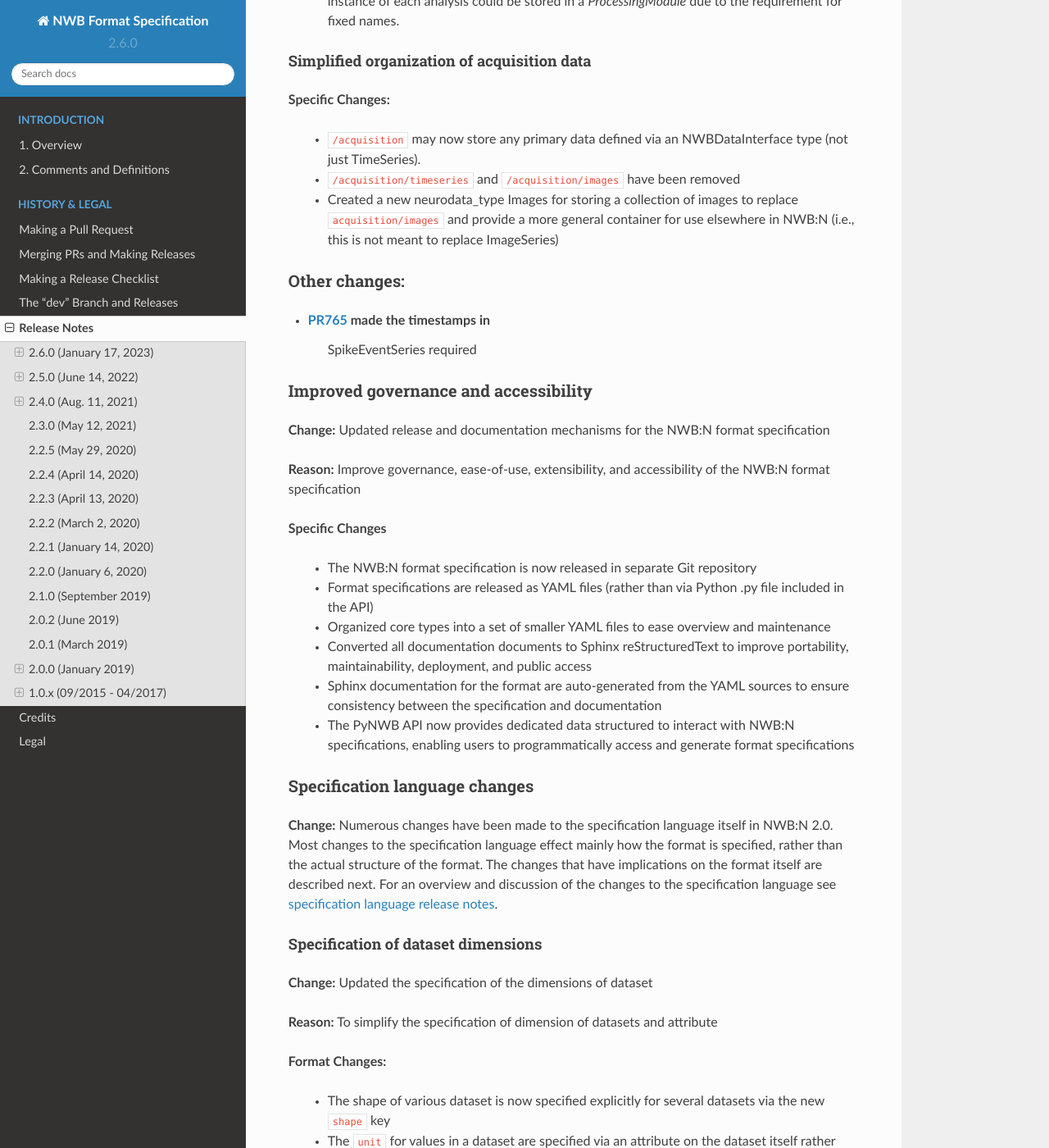
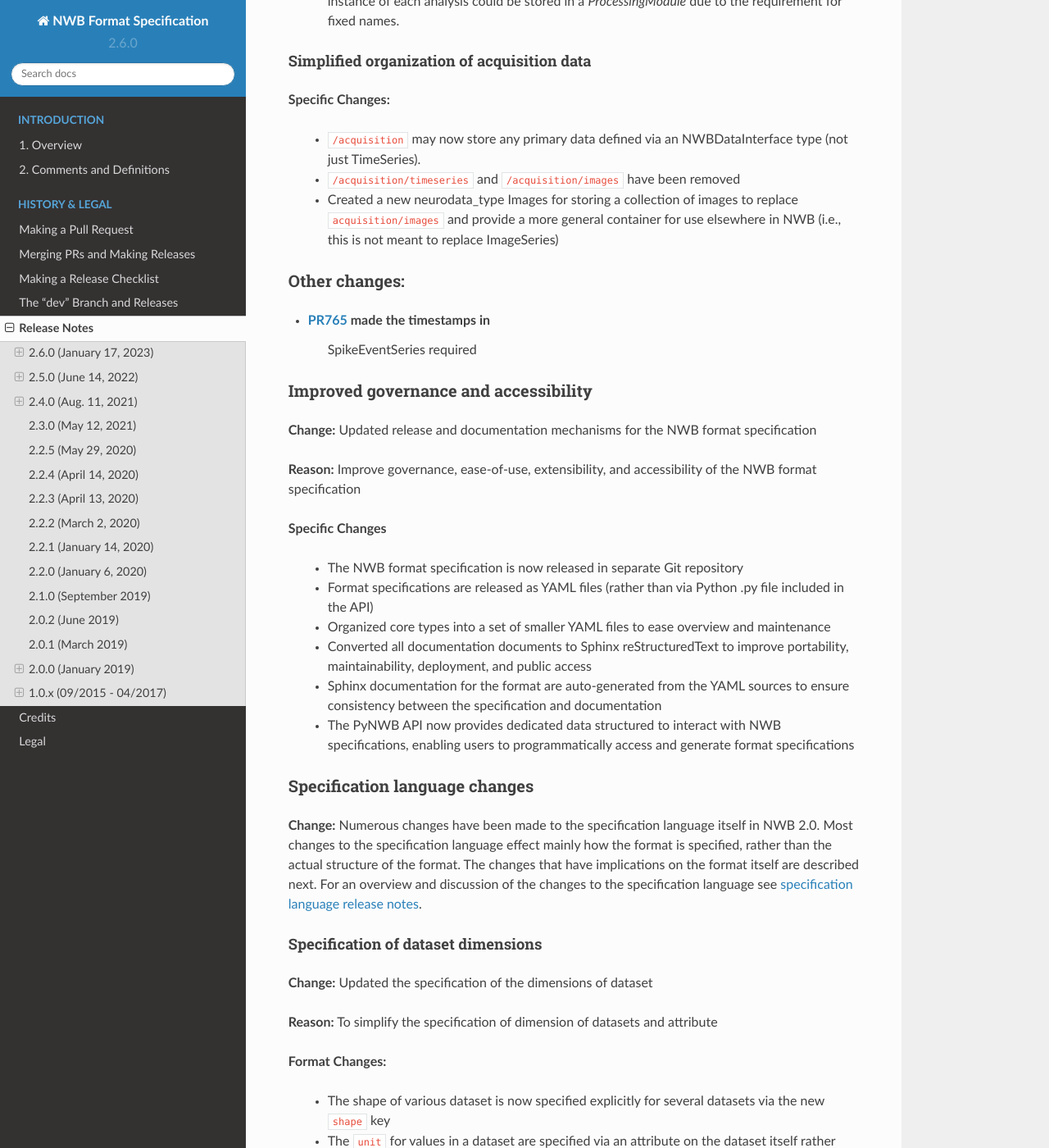
Before and after one commit to NeurodataWithoutBorders/nwb-schema, a Sphinx documentation site: the page built from docs/format/source/format_release_notes.rst, in a window 1280 px wide and 1400 px high, scrolled down 23070 px. Shown: the whole window at 82% size. Built offline with Sphinx 7.4.7 and the Read the Docs theme 2.0.0, drawn with Linux system fonts in a browser that asks for light colours; some of the changed text lies outside the part shown.

Commit message:
change all mentions of NWB:N to NWB (#541)

```diff
--- a/docs/format/source/credits.rst
+++ b/docs/format/source/credits.rst
@@ -18,11 +18,11 @@
 Documentation for Version 2 of the NWB format and later have been created by
 Oliver Ruebel and Andrew Tritt et al. in collaboration with the NWB community.
 
-NWB:N: Version 1.0.x and earlier
+NWB: Version 1.0.x and earlier
 --------------------------------
 
 Version 1.0.5g (and earlier) of the NWB file format were created by Jeff Teeters et al. as
-part of the first NWB pilot project. The documents for NWB:N 2 have been adopted from the
+part of the first NWB pilot project. The documents for NWB 2 have been adopted from the
 final version of format docs released by the original NWB pilot project.
 
 
--- a/docs/format/source/format_release_notes.rst
+++ b/docs/format/source/format_release_notes.rst
@@ -281,7 +281,7 @@
   - NWB is cumbersome as a format for day-to-day work. There is a lot of overheard to save one-off analysis results to an NWB file. To save new datasets, a user has write an extension. This is a lot of work for a result that may just be tossed out.
   - "scratch" is now an optional top-level group under NWBFile that can hold NWBContainer groups and ScratchData datasets
   - The scratch space is explicitly for non-standardized data that is not intended for reuse
-    by others. Standard NWB:N types, and extensions if required, should always be used for any data that you
+    by others. Standard NWB types, and extensions if required, should always be used for any data that you
     intend to share. As such, published data should not include scratch data and a user should be able
     to ignore any data stored in scratch to use a file.
   - See https://github.com/NeurodataWithoutBorders/nwb-schema/issues/286 for details
@@ -338,13 +338,13 @@
 **Specific Changes**
 
     * :ref:`NWBContainer <sec-NWBContainer>` defines a common base type for all Groups with a ``neurodata_type`` and
-      is now the base type of all main data group types in the NWB:N format,
+      is now the base type of all main data group types in the NWB format,
       including :ref:`TimeSeries <sec-TimeSeries>`. This also means that all group types now inherit the required
       ``help`` and ``source`` attribute from ``NWBContainer``. A number of neurodata_types have been updated
       to add the missing ``help`` (see
       https://github.com/NeurodataWithoutBorders/nwb-schema/pull/37/files for details)
     * :ref:`NWBDataInterface <sec-NWBDataInterface>` extends :ref:`NWBContainer <sec-NWBContainer>` and replaces
-      ``Interface`` from NWB:N 1.x. It has been renamed to ease intuition. :ref:`NWBDataInterface <sec-NWBDataInterface>`
+      ``Interface`` from NWB 1.x. It has been renamed to ease intuition. :ref:`NWBDataInterface <sec-NWBDataInterface>`
       serves as base type for primary data (e.g., experimental or analysis data) and is used to
       distinguish in the schema between non-metadata data containers and metadata containers.
       (see https://github.com/NeurodataWithoutBorders/nwb-schema/pull/116/files for details)
@@ -371,7 +371,7 @@
       rows via region-references to a single dataset (e.g., a set of electrodes), 2) make it
       easy to add rows by appending to a single dataset, 3) make it easy to read individual rows
       of a table (but require reading the full table to extract the data of a single column).
-      Row-based tables are used to simplify, e.g., the organization of electrode-metadata in NWB:N 2 (see above).
+      Row-based tables are used to simplify, e.g., the organization of electrode-metadata in NWB 2 (see above).
       (See the `specification language release notes <http://schema-language.readthedocs.io/en/latest/specification_language_release_notes.html#release-notes>`_
       for details about the addition of compound data types in the schema).
 
@@ -390,7 +390,7 @@
 
       * *Referencing rows in column-based tables:*  As :ref:`DynamicTable <sec-DynamicTable>` consist of multiple
         datasets (compared to row-based tables which consists of a single 1D dataset with a compound datatype)
-        is not possible to reference a set of rows with a single region reference. To address this issue, NWB:N defines
+        is not possible to reference a set of rows with a single region reference. To address this issue, NWB defines
         :ref:`DynamicTableRegion <sec-DynamicTableRegion>` (added later in `PR634 (PyNWB) <https://github.com/NeurodataWithoutBorders/pynwb/pull/634>`_)
         dataset type, which stores a list of integer indices (row index) and also has an attribute ``table`` with
         the object reference to the corresponding :ref:`DynamicTable <sec-DynamicTable>`.
@@ -555,21 +555,21 @@
   to produce the ROIs.
 * **Support 3D ROIs:** Allow users to add 3D ROIs collected from a multi-plane image.
 
-**Changes:** The main types for storing ROIs in NWB:N 2 are  :ref:`ImageSegmentation <sec-ImageSegmentation>`
+**Changes:** The main types for storing ROIs in NWB 2 are  :ref:`ImageSegmentation <sec-ImageSegmentation>`
 which stores 0 or more  :ref:`PlaneSegmentation <sec-PlaneSegmentation>`. :ref:`PlaneSegmentation <sec-PlaneSegmentation>`
 is a :ref:`DynamicTable <sec-DynamicTable>` for managing image segmentation results of a specific imaging plane.
 The ROIs are referenced by :ref:`RoiResponseSeries <sec-RoiResponseSeries>` which stores the ROI responses over an
-imaging plane. During the development of NWB:N 2 the management of ROIs has been improved several times. Here we
+imaging plane. During the development of NWB 2 the management of ROIs has been improved several times. Here we
 outline the main changes (several of which were ultimately merged together in the
 :ref:`PlaneSegmentation <sec-PlaneSegmentation>` type).
 
 
-1. Added neurodata_type  ``ImageMasks`` replacing ``ROI.img_mask`` (from NWB:N 1.x) with
+1. Added neurodata_type  ``ImageMasks`` replacing ``ROI.img_mask`` (from NWB 1.x) with
    **(a)** a 3D dataset with shape [num_rois, num_x_pixels, num_y_pixels] (i.e. an array of planar image masks) or
    **(b)** a 4D dataset with shape [num_rois, num_x_pixels, num_y_pixels, num_z_pixels] (i.e. an array of volumetric image masks)
    ``ImageMasks`` was subsequently merged with :ref:`PlaneSegmentation <sec-PlaneSegmentation>`
    and is represented by the :ref:`VectorData <sec-VectorData>` table column ``image_mask`` in the table.
-2. Added neurodata_type ``PixelMasks`` which replaces ROI.pix_mask/ROI.pix_mask_weight (from NWB:N 1.x)
+2. Added neurodata_type ``PixelMasks`` which replaces ROI.pix_mask/ROI.pix_mask_weight (from NWB 1.x)
    with a table that has columns “x”, “y”, and “weight” (i.e. combining ROI.pix_mask and ROI.pix_mask_weight
    into a single table).  ``PixelMasks`` was subsequently merged with :ref:`PlaneSegmentation <sec-PlaneSegmentation>`
    and is represented by the :ref:`VectorData <sec-VectorData>` dataset ``pixel__mask`` that is referenced from the table
@@ -581,7 +581,7 @@
 4. Added neurodata_type ``ROITable`` which defines a table  for storing references to the image mask
    and pixel mask for each ROI (see item 1,2). The ``ROITable`` type was subsequently merged with the
    :ref:`PlaneSegmentation <sec-PlaneSegmentation>`  type and as such does no longer appear as a separate type in the
-   NWB:N 2 schema but :ref:`PlaneSegmentation <sec-PlaneSegmentation>` takes the function of ``ROITable``.
+   NWB 2 schema but :ref:`PlaneSegmentation <sec-PlaneSegmentation>` takes the function of ``ROITable``.
 5. Added neurodata_type ``ROITableRegion`` for referencing a subset of elements in an ROITable. Subsequently
    ``ROITableRegion`` has been replaced by :ref:`DynamicTableRegion <sec-DynamicTableRegion>` as the ``ROITable``
    changed to a :ref:`DynamicTable <sec-DynamicTable>` and was merged with
@@ -620,17 +620,17 @@
 Improved storage of unit-based data
 """""""""""""""""""""""""""""""""""
 
-In NWB:N 1.0.x data about spike units was stored across a number of different neurodata_types, specifically
+In NWB 1.0.x data about spike units was stored across a number of different neurodata_types, specifically
 ``UnitTimes``, ``ClusterWaveforms``, and ``Clustering``. This structure had several critical shortcomings,
-which were addressed in three main phases during the development of NWB:N 2.
+which were addressed in three main phases during the development of NWB 2.
 
-**Problem 1: Efficiency:** In NWB:N 1.x each unit was stored as a separate group ``unit_n`` containing the ``times``
+**Problem 1: Efficiency:** In NWB 1.x each unit was stored as a separate group ``unit_n`` containing the ``times``
 and ``unit_description`` for unit with index ``n``. In cases where users have a very large number of units, this
 was problematic with regard to performance. To address this challenge ``UnitTimes`` has been
-restructured in NWB:N 2 to use the new :ref:`VectorData <sec-VectorData>` ,
+restructured in NWB 2 to use the new :ref:`VectorData <sec-VectorData>` ,
 :ref:`VectorIndex <sec-VectorIndex>`, :ref:`ElementIdentifiers <sec-ElementIdentifiers>` data structures
-(see :ref:`sec-rn-vectordata-nwb2`).Specifically, NWB:N 2 replaced ``unit_n`` (from NWB:N 1.x, also referred to
-by neurodata_type ``SpikeUnit`` in NWB:N 2beta) groups in ``UnitTimes``  with the following data:
+(see :ref:`sec-rn-vectordata-nwb2`).Specifically, NWB 2 replaced ``unit_n`` (from NWB 1.x, also referred to
+by neurodata_type ``SpikeUnit`` in NWB 2beta) groups in ``UnitTimes``  with the following data:
 
     * ``unit_ids`` : :ref:`ElementIdentifiers <sec-ElementIdentifiers>` dataset for storing unique ids for each element
     * ``spike_times_index``: :ref:`VectorIndex <sec-VectorIndex>` dataset with region references into the spike times dataset
@@ -651,7 +651,7 @@
    and :ref:`ElementIdentifiers <sec-ElementIdentifiers>` (``unit_ids``) data structures.
 
 **Problem 2: Dynamic Metadata:** Users indicated that it was not easy to store user-defined  metadata about units.
-To address this challenge, NWB:N 2 added an optional top-level group ``units/`` (which was subsequently moved to
+To address this challenge, NWB 2 added an optional top-level group ``units/`` (which was subsequently moved to
 ``/intervals/units``)  which is a :ref:`DynamicTable <sec-DynamicTable>`
 with ``id`` and ``description`` columns and optional additional user-defined table columns.
 See `PR597 on PyNWB <https://github.com/NeurodataWithoutBorders/pynwb/pull/597>`_ for detailed code changes. See
@@ -661,7 +661,7 @@
 
 **Problem 3: Usability:** Finally, users found that storing unit data was
 challenging due to the fact that the information was distributed across a number of different
-types. To address this challenge, NWB:N 2.0 integrates ``UnitTimes``, ``ClusterWaveforms``, and ``Clustering`` (deprecated)
+types. To address this challenge, NWB 2.0 integrates ``UnitTimes``, ``ClusterWaveforms``, and ``Clustering`` (deprecated)
 into the new column-based table ``units/`` (i.e., ``intervals/units``) (which still uses the optimized vector data
 storage to efficiently store spike times). See for discussions and
 `I674 on PyNWB <https://github.com/NeurodataWithoutBorders/pynwb/issues/674>`_
@@ -670,13 +670,13 @@
 
 
 Together these changes have resulted in the following improved structure for storing unit data and metadata in
-NWB:N 2.0.
+NWB 2.0.
 
 .. figure:: figures/unit_times_refactor_nwb2_release_notesV2_Part2.*
    :width: 100%
    :alt: Spiking units data structure overview
 
-   Overview of the data structure for storing spiking unit data and metadata in NWB:N 2.0.
+   Overview of the data structure for storing spiking unit data and metadata in NWB 2.0.
 
 In addition to ``spike_times``, the units table includes the following optional columns:
    - ``obs_intervals``: intervals indicating the time intervals over which this unit was recorded.
@@ -693,7 +693,7 @@
 
 **Reason:** In Icephys it is common to have sweeps (i.e., a group of PatchClampSeries belonging together, were up
 to two TimeSeries are from one electrode, including other TimeSeries not related to an electrode (aka TTL channels)).
-NWB:N 1.0.x did not support the concept of sweeps, so it was not possible to link different TimeSeries for sweeps.
+NWB 1.0.x did not support the concept of sweeps, so it was not possible to link different TimeSeries for sweeps.
 The goal of this change is to allow users to find the TimeSeries which are from one sweep without having to iterate
 over all present TimeSeries.
 
@@ -708,7 +708,7 @@
 Improved specification of reference time stamp(s)
 ^^^^^^^^^^^^^^^^^^^^^^^^^^^^^^^^^^^^^^^^^^^^^^^^^
 
-To improve the specification of reference time, NWB:N adopts ISO8061 for storing datetimes and adds
+To improve the specification of reference time, NWB adopts ISO8061 for storing datetimes and adds
 ``timestamps_reference_time`` as explicit zero for all timestamps in addition to the ``session_start_time``.
 
 Improve standardization of reference time specification using ISO8061
@@ -753,9 +753,9 @@
 TimeSeries that the Epoch applies to was stored as a single group. This structure is inefficient for storing
 large numbers of Epochs.
 
-**Format Changes:** In NWB:N 2 epochs are stored via a :ref:`TimeIntervals <sec-TimeIntervals>` table (i.e., a
+**Format Changes:** In NWB 2 epochs are stored via a :ref:`TimeIntervals <sec-TimeIntervals>` table (i.e., a
 :ref:`DynamicTable <sec-DynamicTable>` for storing time intervals) that is stored in the group ``/intervals/epochs``.
-Over the course of the development of NWB:N 2 the epoch storage has been refined in several phases:
+Over the course of the development of NWB 2 the epoch storage has been refined in several phases:
 
    - First, we create a new neurodata_type ``Epochs`` which was included in :ref:`NWBFile <sec-NWBFile>` as the group
      ``epochs``. This simplified the extension of the epochs structure. ``/epochs`` at that point contained a
@@ -781,7 +781,7 @@
 
 **Change:** Add dedicated concept for storing trial data.
 
-**Reason:** Users indicated that it was not easy to store trial data in NWB:N 1.x.
+**Reason:** Users indicated that it was not easy to store trial data in NWB 1.x.
 
 **Format Changes:** Added optional group ``/intervals/trials/`` which is a :ref:`DynamicTable <sec-DynamicTable>`
 with ``id``, ``start_time``, and ``stop_time`` columns and optional additional user-defined table columns.
@@ -821,7 +821,7 @@
 
 **Change** Replace implicit links with explicit soft-links to the corresponding HDF5 objects where possible, i.e.,
 use explicit HDF5 mechanisms for expressing basic links between data rather than implicit ones that require
-users/developers to know how to use the specific data. In addition to links, NWB:N 2 adds support for object-
+users/developers to know how to use the specific data. In addition to links, NWB 2 adds support for object-
 and region references, enabling the creation of datasets (i.e., arrays) that store links to other data objects
 (groups or datasets) or regions (i.e., subsets) of datasets.
 
@@ -846,7 +846,7 @@
     - Integer array dataset ``electrode_idx`` of ``<ElectricalSeries>`` is now a dataset ``electrodes`` of type
       :ref:`DynamicTableRegion <sec-DynamicTableRegion>` pointing to a region of the ``ElectrodeTable`` stored in ``/general/extracellular_ephys/electrodes``.
     - Text dataset ``/general/extracellular_ephys/<electrode_group_X>/device`` is now a link ``<ElectrodeGroup>/device``
-    - The Epochs , Unit, Trial and other dynamic tables in NWB:N 2 also support (and use) region and object references
+    - The Epochs , Unit, Trial and other dynamic tables in NWB 2 also support (and use) region and object references
       to explicitly reference other data (e.g., vector data as part of the unit tables).
 
 
@@ -950,13 +950,13 @@
 
 **Change:** Remove required attribute ``source`` from all neurodata_types
 
-**Reason:** In NWB:N 1.0.x the attribute ``source`` was defined as a free text entry
+**Reason:** In NWB 1.0.x the attribute ``source`` was defined as a free text entry
 intended for storage of provenance information. In practice, however, this
 attribute was often either ignored, contained no useful information, and/or
 was misused to encode custom metadata (that should have been defined via extensions).
 
 **Specific Change:** Removed attribute ``source`` from the core base neurodata_types
-which effects a large number of the types throughout the NWB:N schema. For further
+which effects a large number of the types throughout the NWB schema. For further
 details see `PR695 (PyNWB) <https://github.com/NeurodataWithoutBorders/pynwb/pull/695>`_)
 
 
@@ -993,7 +993,7 @@
     * With :ref:`NWBDataInterface <sec-NWBDataInterface>` now being a general base class of
       :ref:`TimeSeries <sec-TimeSeries>`, this means that it is now
       possible to define data processing types that directly inherit from :ref:`TimeSeries <sec-TimeSeries>`,
-      which was not possible in NWB:N 1.x.
+      which was not possible in NWB 1.x.
     * *Interface* has been renamed to *NWBDataInterface* to avoid confusion and ease intuition (see above)
     * All *Interface* types in the original format had fixed names. The fixed names have been replaced by
       specification of corresponding default names. This change enables storage of
@@ -1010,7 +1010,7 @@
       (not just TimeSeries).
     * ``/acquisition/timeseries`` and ``/acquisition/images`` have been removed
     * Created a new neurodata_type :ref:`Images <sec-Images>` for storing a collection of images to replace
-      ``acquisition/images`` and provide a more general container for use elsewhere in NWB:N (i.e., this is not
+      ``acquisition/images`` and provide a more general container for use elsewhere in NWB (i.e., this is not
       meant to replace :ref:`ImageSeries <sec-ImageSeries>`)
 
 Other changes:
@@ -1022,20 +1022,20 @@
 Improved governance and accessibility
 ^^^^^^^^^^^^^^^^^^^^^^^^^^^^^^^^^^^^^
 
-**Change:** Updated release and documentation mechanisms for the NWB:N format specification
+**Change:** Updated release and documentation mechanisms for the NWB format specification
 
-**Reason:** Improve governance, ease-of-use, extensibility, and accessibility of the NWB:N format specification
+**Reason:** Improve governance, ease-of-use, extensibility, and accessibility of the NWB format specification
 
 **Specific Changes**
 
-    - The NWB:N format specification is now released in separate Git repository
+    - The NWB format specification is now released in separate Git repository
     - Format specifications are released as YAML files (rather than via Python .py file included in the API)
     - Organized core types into a set of smaller YAML files to ease overview and maintenance
     - Converted all documentation documents to Sphinx reStructuredText to improve portability, maintainability,
       deployment, and public access
     - Sphinx documentation for the format are auto-generated from the YAML sources to ensure consistency between
       the specification and documentation
-    - The PyNWB API now provides dedicated data structured to interact with NWB:N specifications, enabling users to
+    - The PyNWB API now provides dedicated data structured to interact with NWB specifications, enabling users to
       programmatically access and generate format specifications
 
 
@@ -1043,7 +1043,7 @@
 Specification language changes
 ^^^^^^^^^^^^^^^^^^^^^^^^^^^^^^
 
-**Change:** Numerous changes have been made to the specification language itself in NWB:N 2.0. Most changes to
+**Change:** Numerous changes have been made to the specification language itself in NWB 2.0. Most changes to
 the specification language effect mainly how the format is specified, rather than the actual structure of the format.
 The changes that have implications on the format itself are described next. For an overview and discussion of the
 changes to the specification language see `specification language release notes <http://schema-language.readthedocs.io/en/latest/specification_language_release_notes.html#release-notes>`_.
@@ -1085,7 +1085,7 @@
 of all datasets that were produced via autogen it was decided that all autogen datasets should be
 removed from the format.
 
-**Reason** The main reasons for removal of autogen dataset is to ease use and maintenance of NWB:N files by
+**Reason** The main reasons for removal of autogen dataset is to ease use and maintenance of NWB files by
 1) avoiding redundant storage of information (i.e., improve normalization of data) and 2) avoiding
 dependencies between data (i.e., datasets having to be updated due to changes in other locations in a file).
 
@@ -1134,7 +1134,7 @@
 1.0.x (09/2015 - 04/2017)
 -------------------------
 
-NWB:N 1.0.x has been deprecated. For documents relating to the 1.0.x schema please see
+NWB 1.0.x has been deprecated. For documents relating to the 1.0.x schema please see
 `https://github.com/NeurodataWithoutBorders/specification_nwbn_1_0_x <https://github.com/NeurodataWithoutBorders/specification_nwbn_1_0_x>`_.
 
 
```
Also changed, not shown: docs/storage/source/storage_release_notes.rst (+6 -6 lines).
